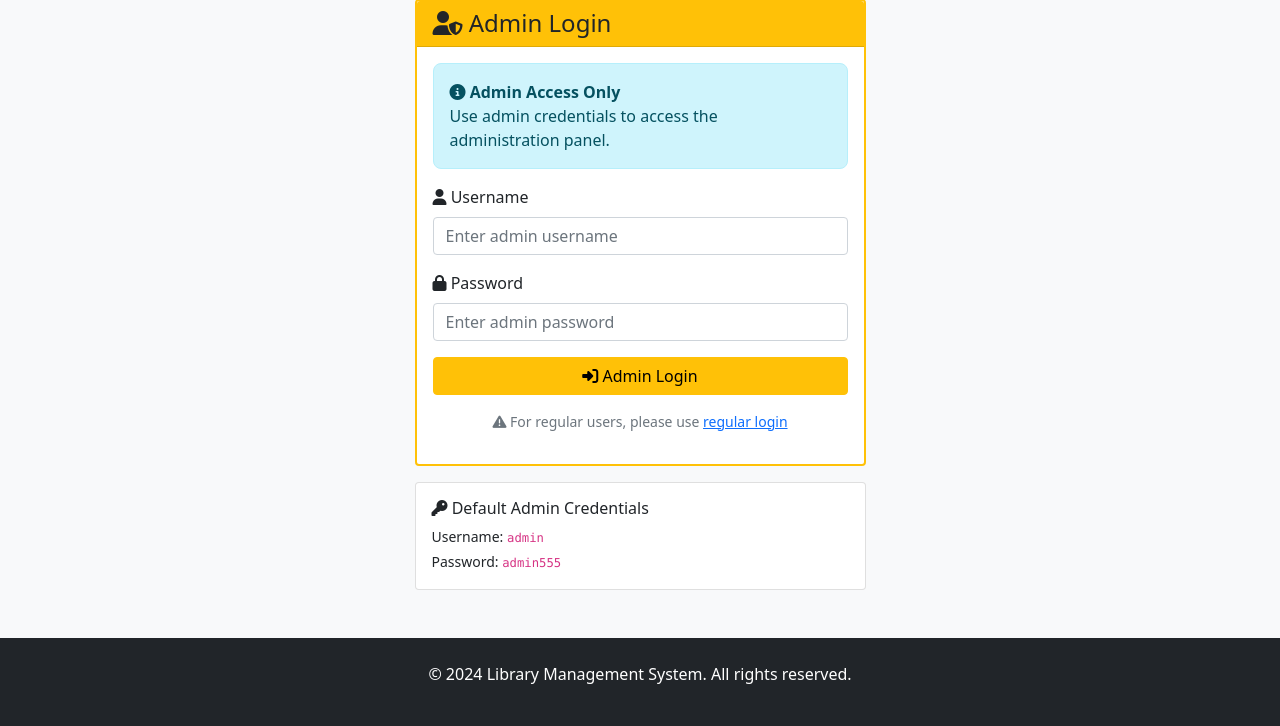
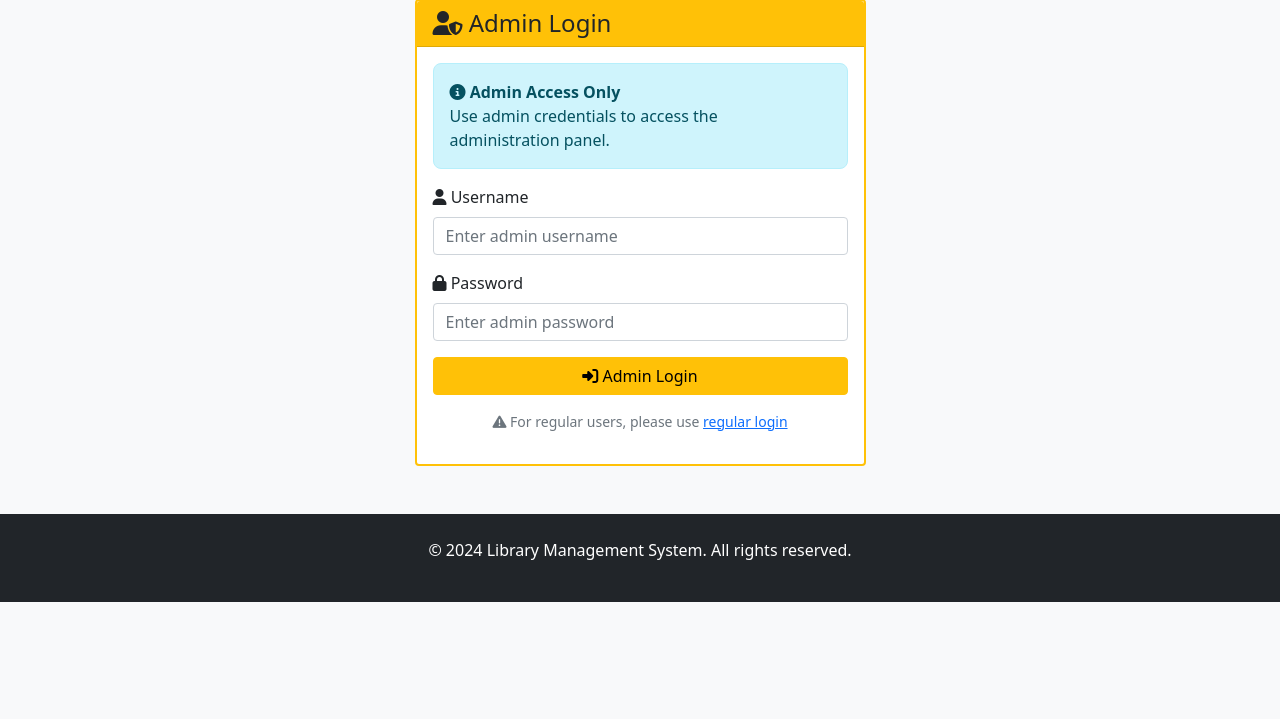
Before and after one commit to sagar-2272/LibraryManagementSystem, a Flask app: page /admin-login in a window 1280 px wide. Shown: the part 81-807 px from the top of the page. After the commit the page ends 683 px from the top, so only its background shows below. Run offline with Flask 3, Linux system fonts and the light colour scheme; parts of the project's set-up code (start-up, migrations or seed data) failed here and were passed over.

Commit message:
Update admin_login.html

```diff
--- a/templates/auth/admin_login.html
+++ b/templates/auth/admin_login.html
@@ -40,13 +40,6 @@
         </div>
 
         <!-- Admin Help Card -->
-        <div class="card mt-3">
-            <div class="card-body">
-                <h6><i class="fas fa-key"></i> Default Admin Credentials</h6>
-                <p class="mb-1 small">Username: <code>admin</code></p>
-                <p class="mb-0 small">Password: <code>admin555</code></p>
-            </div>
-        </div>
     </div>
 </div>
 {% endblock %}
```
